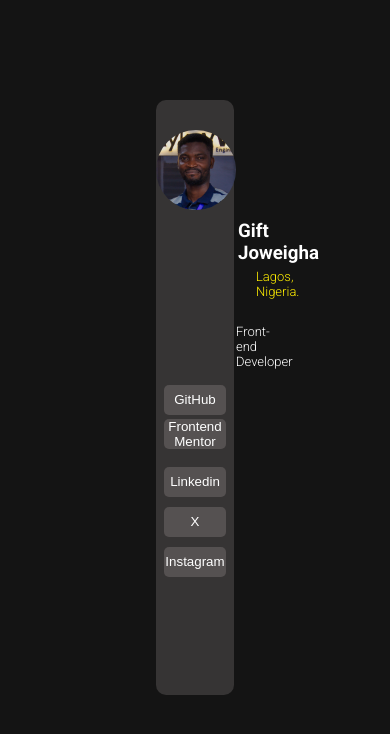
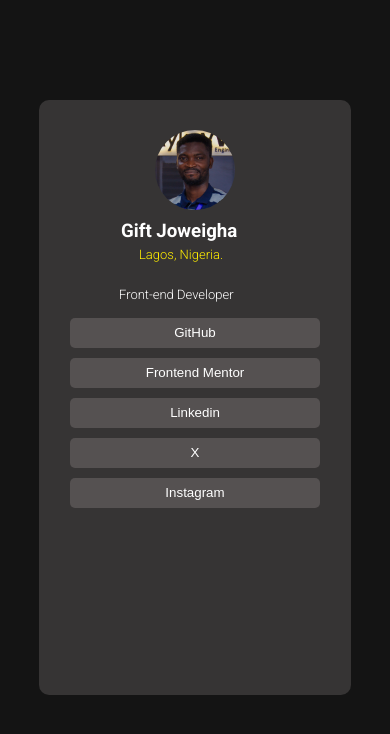
Before and after one commit to Geephted/portfolio, a plain HTML site: page index.html in a window 390 px wide. Drawn offline with Linux system fonts and the light colour scheme.

Commit message:
newupdate

```diff
--- a/style.css
+++ b/style.css
@@ -74,3 +74,22 @@ h5 {
     font-size: small;
     font-weight: 300;
 }
+
+
+/* MEDIA QUERIES */
+
+/* MOBILE VIEW  */
+
+@media (max-width: 420px) {
+
+    .second_background{
+        height: 80%;
+        width: 80%;
+        margin: auto;
+        background-color: rgb(54, 52, 52);
+        border-radius: 10px;
+        padding-top: 30px;
+    }
+
+
+}
```
